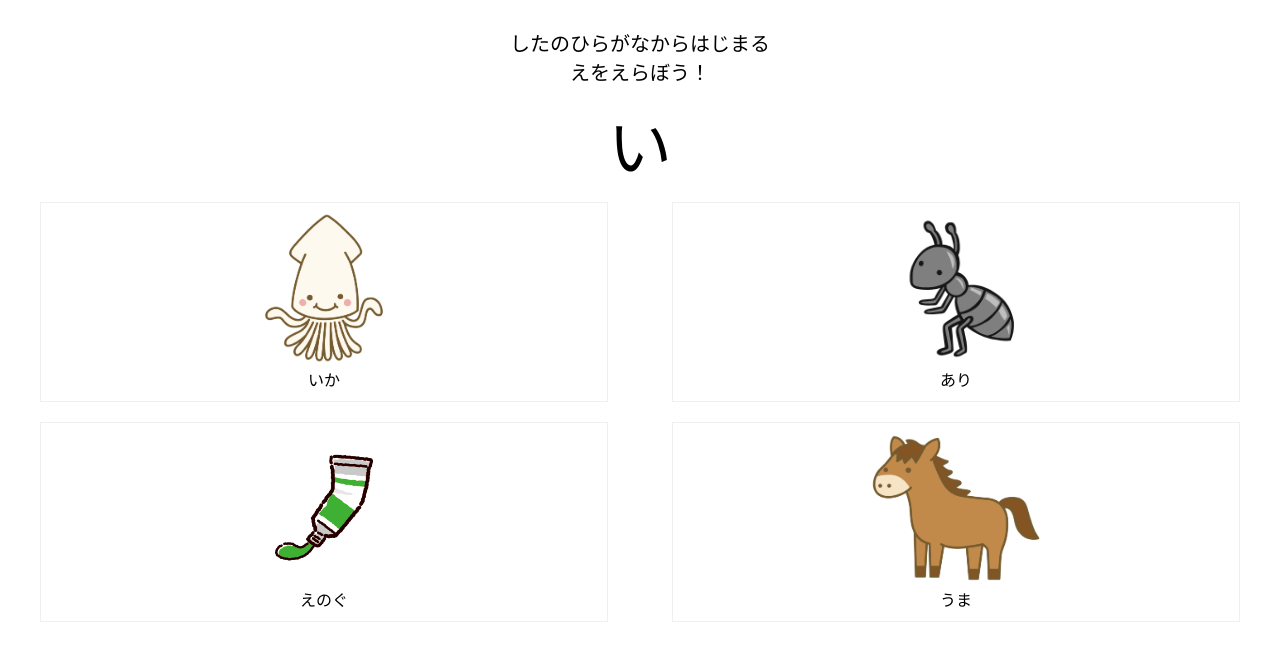
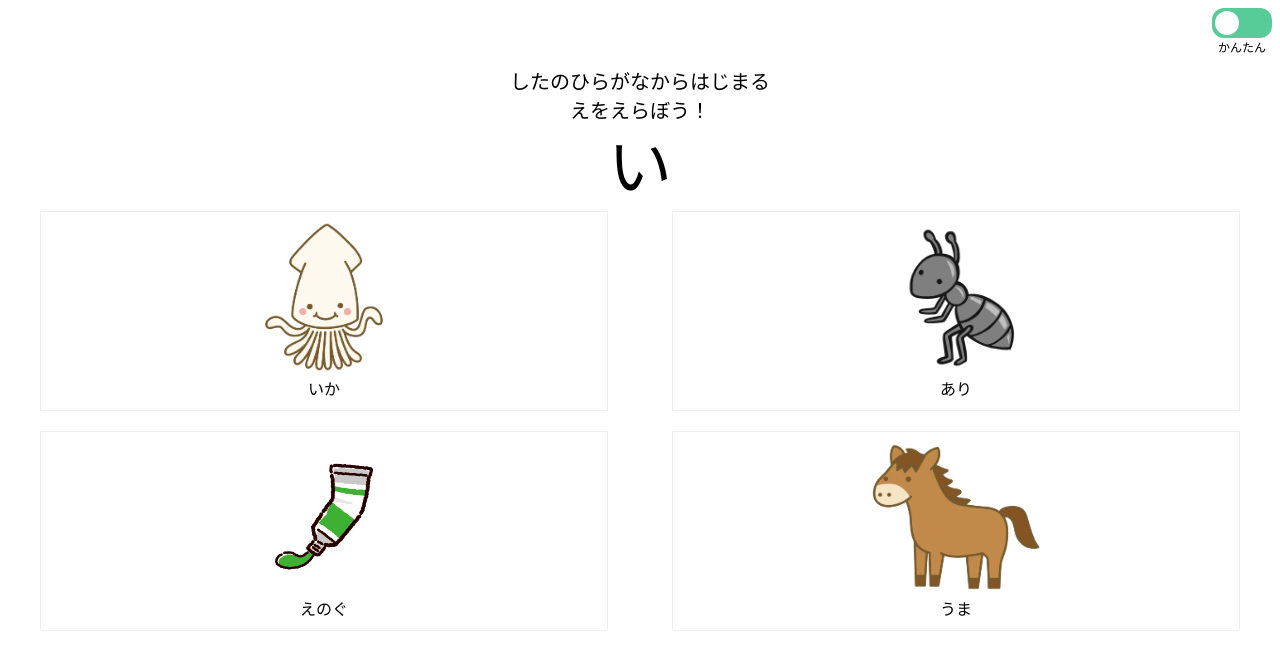
Before and after one commit to masayuki-abe/aiueo-quiz, a Nuxt app: page / in a window 1280 px wide. Shown: the top 670 px of the page. Built offline with nearby package versions, Linux system fonts and the light colour scheme.

Commit message:
ハードモードボタンとcssブラーを追加

```diff
--- a/pages/index.vue
+++ b/pages/index.vue
@@ -1,16 +1,27 @@
 <template>
   <div>
+    <header>
+      <div class="level-toggle-switch" :class="{'hard': hardMode}" @click="levelChange">
+        <button><span>れべる</span></button>
+        <p v-if="hardMode">
+          むずかしい
+        </p>
+        <p v-else>
+          かんたん
+        </p>
+      </div>
+    </header>
     <p class="question-text" :class="questionClassText">
       したのひらがなからはじまる<br>
       えをえらぼう！<br>
       <span>{{ questionText }}</span>
     </p>
-    <ul class="answer-list">
+    <ul class="answer-list" :class="{'hard': hardMode}">
       <li v-for="questionArray in shuffleArray" :key="questionArray.en" :class="questionArray.en">
         <template v-if="questionClassText === questionArray.en">
           <p class="question-card" @click="okJudgement">
-            <img :src="require(`~/assets/img/${questionArray.src[randomeAnswerNumber]}.png`)"><br>
-            {{ questionArray.list[randomeAnswerNumber] }}
+            <img class="question-img" :src="require(`~/assets/img/${questionArray.src[randomeAnswerNumber]}.png`)"><br>
+            <span v-if="!hardMode" class="hint-text">{{ questionArray.list[randomeAnswerNumber] }}</span>
           </p>
           <transition
             name="answerCard"
@@ -32,8 +43,8 @@
         </template>
         <template v-else>
           <p ref="ngAnswers" class="question-card ng" @click="ngAnswer">
-            <img :src="require(`~/assets/img/${questionArray.src[randomeAnswerNumber]}.png`)"><br>
-            {{ questionArray.list[randomeAnswerNumber] }}
+            <img class="question-img" :src="require(`~/assets/img/${questionArray.src[randomeAnswerNumber]}.png`)"><br>
+            <span v-if="!hardMode" class="hint-text">{{ questionArray.list[randomeAnswerNumber] }}</span>
           </p>
         </template>
       </li>
@@ -57,7 +68,8 @@ export default {
       newRandomArrayNumber: Number,
       randomeAnswerNumber: Number,
       good: '',
-      okFlag: false
+      okFlag: false,
+      hardMode: false
     }
   },
   computed: {
@@ -95,6 +107,9 @@ export default {
     this.intoAnswers()
   },
   methods: {
+    levelChange () {
+      this.hardMode = !this.hardMode
+    },
     // データを取得して代入
     intoData () {
       this.questionText = this.question
@@ -154,13 +169,58 @@ export default {
 body{
   position: relative;
 }
+header{
+  display: flex;
+  flex-wrap: wrap;
+  justify-content: flex-end;
+  .level-toggle-switch{
+    display: flex;
+    flex-wrap: wrap;
+    flex-direction: column;
+    align-items: center;
+    button{
+      position: relative;
+      width: 60px;
+      height: 30px;
+      border: none;
+      border-radius: 12px;
+      background-color: #57cc99;
+      transition: background .4s ease;
+      span{
+        display: none;
+      }
+      &::after{
+        content: "";
+        position: absolute;
+        right: 33px;
+        top: 3px;
+        width: 24px;
+        height: 24px;
+        border-radius: 100%;
+        background-color: #fff;
+        transition: right .4s ease;
+      }
+    }
+    p{
+      font-size: 12px;
+    }
+    &.hard{
+      button{
+        background-color: #e05d5d;
+        &::after{
+          right: 3px;
+        }
+      }
+    }
+  }
+}
 .question-text{
-  padding: 1em 0;
+  padding: .5em 0;
   font-size: 20px;
   text-align: center;
   span{
     display: block;
-    padding-top: .5em;
+    padding-top: .2em;
     font-size: 64px;
     text-align: center;
     line-height: 1;
@@ -264,5 +324,74 @@ body{
       }
     }
   }
+  &.hard{
+    li{
+      &:nth-child(1){
+        .question-img{
+          filter: blur(0);
+          animation: blur1 3s infinite;
+        }
+      }
+      &:nth-child(2){
+        .question-img{
+          filter: blur(0);
+          animation: blur2 3s infinite;
+        }
+      }
+      &:nth-child(3){
+        .question-img{
+          filter: blur(0);
+          animation: blur3 3s infinite;
+        }
+      }
+      &:nth-child(4){
+        .question-img{
+          filter: blur(0);
+          animation: blur1 4s infinite;
+        }
+      }
+    }
+  }
+}
+@keyframes blur1 {
+  0%{
+    filter: blur(0)
+  }
+  50%{
+    filter: blur(10px)
+  }
+}
+@keyframes blur2 {
+  0%{
+    filter: blur(0)
+  }
+  30%{
+    filter: blur(0)
+  }
+  80%{
+    filter: blur(10px)
+  }
+}
+@keyframes blur3 {
+  0%{
+    filter: blur(0)
+  }
+  20%{
+    filter: blur(0)
+  }
+  70%{
+    filter: blur(10px)
+  }
+}
+@keyframes blur4 {
+  0%{
+    filter: blur(0)
+  }
+  10%{
+    filter: blur(0)
+  }
+  60%{
+    filter: blur(10px)
+  }
 }
 </style>
```
